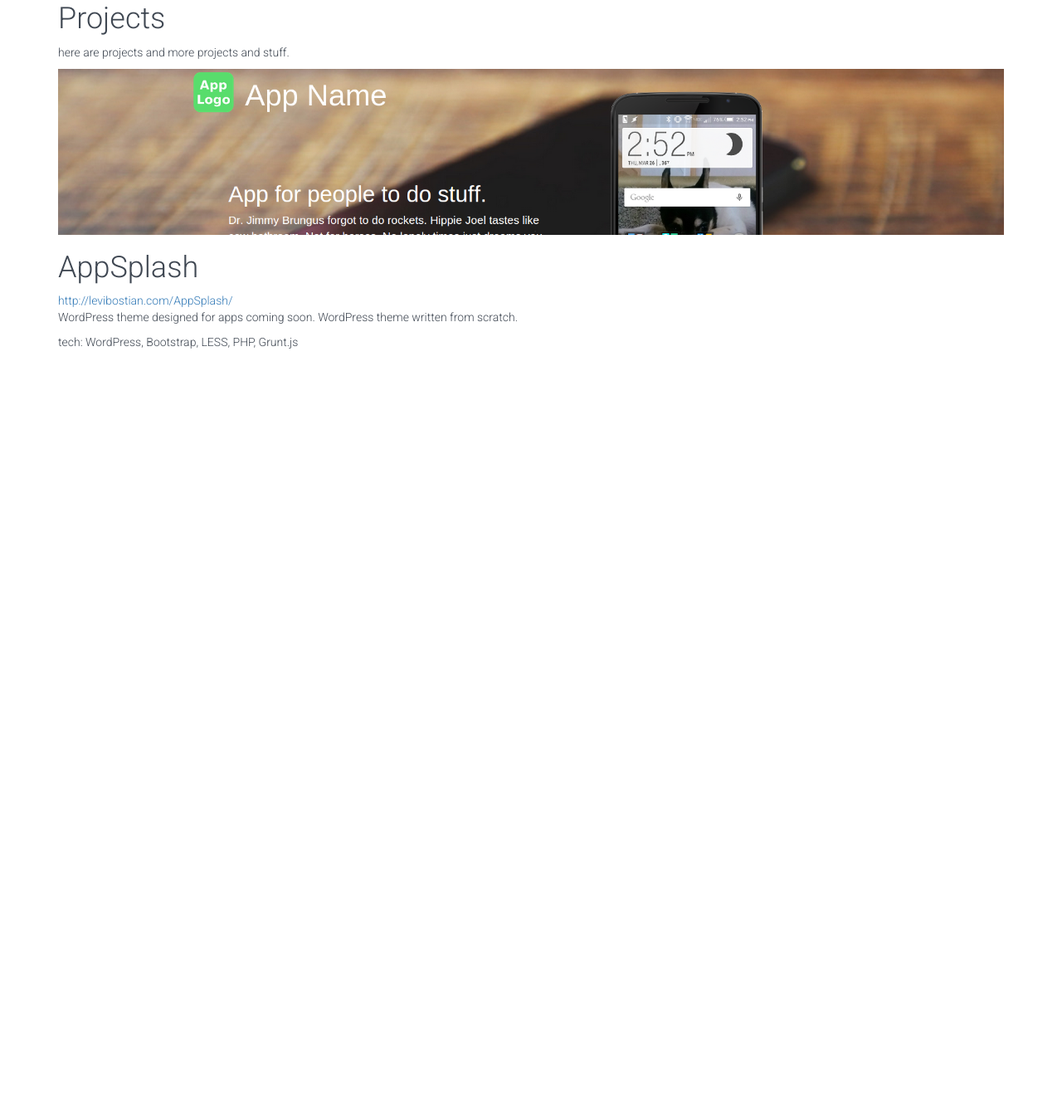
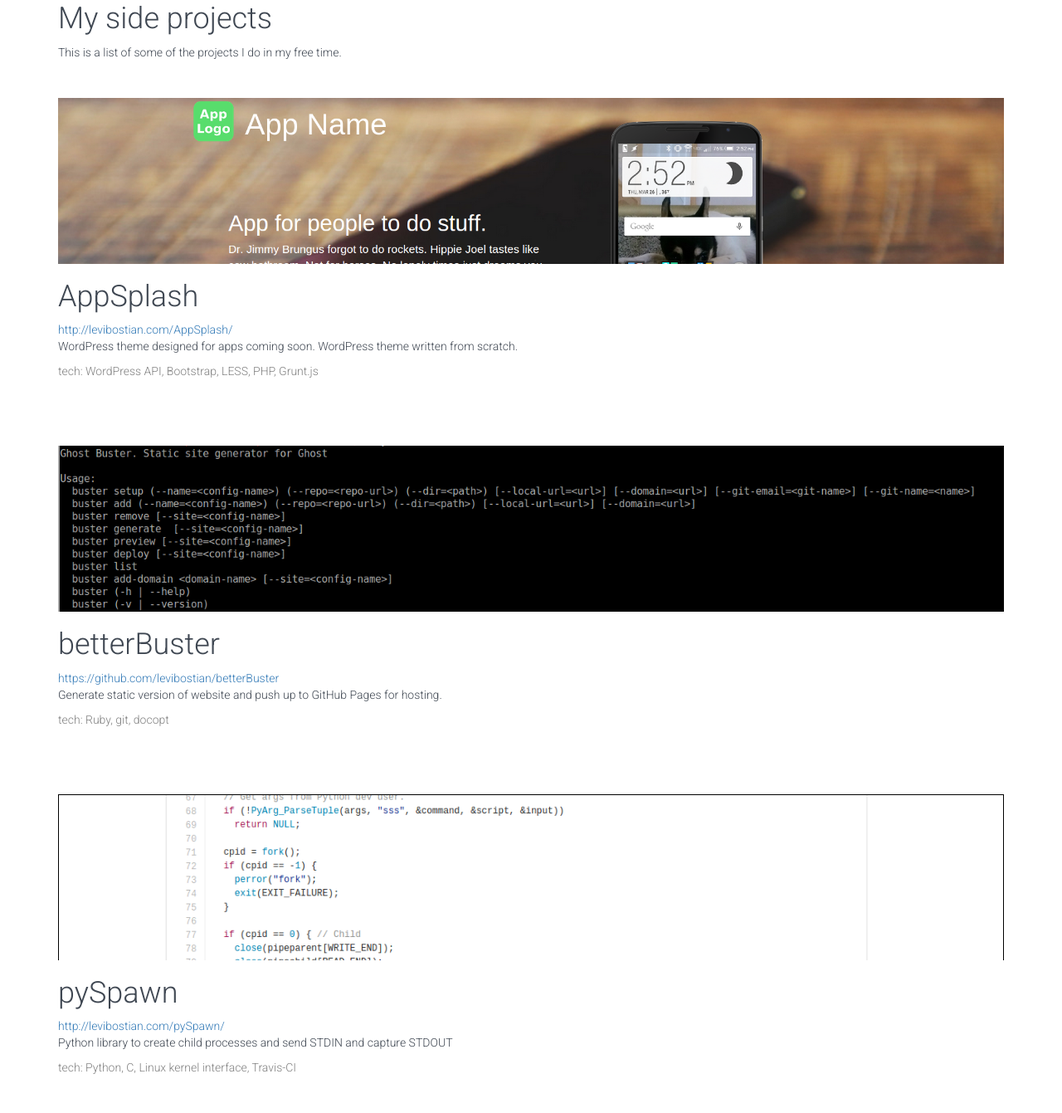
Before and after one commit to levibostian/projects, a website: page index.html in a window 1280 px wide. Shown: the part 517-1858 px from the top of the page at 83% size. Before the commit the page ends 949 px from the top, so only its background shows below. Drawn offline with nearby package versions, Linux system fonts and the light colour scheme.

Commit message:
Add a couple more projects to the site.

```diff
--- a/index.html
+++ b/index.html
@@ -26,12 +26,12 @@
                 <div class="container">
                     <div class="row">
                         <div class="col-md-12">
-                            <h1>Projects</h1>
-                            <p>here are projects and more projects and stuff.</p>
+                            <h1>My side projects</h1>
+                            <p>This is a list of some of the projects I do in my free time.</p>
                         </div>
                     </div><!-- row -->
 
-                    <div class="row">
+                    <div class="row project-row">
                         <div class="col-md-12 project-header-img">
                             <img class="img-responsive" src="img/projects/appsplash.png"/>
                         </div>
@@ -41,9 +41,39 @@
                             <p>
                                 WordPress theme designed for apps coming soon. WordPress theme written from scratch.
                             </p>
-                            <p class="tech">tech: WordPress, Bootstrap, LESS, PHP, Grunt.js</p>
+                            <p class="tech">tech: WordPress API, Bootstrap, LESS, PHP, Grunt.js</p>
                         </div>
-                    </div>
+                    </div><!-- row -->
+
+                    <div class="row project-row">
+                        <div class="col-md-12 project-header-img">
+                            <img class="img-responsive" src="img/projects/betterbuster.png"/>
+                        </div>
+                        <div class="col-md-12">
+                            <h1>betterBuster</h1>
+                            <a href="https://github.com/levibostian/betterBuster">https://github.com/levibostian/betterBuster</a>
+                            <p>
+                                Generate static version of website and push up to GitHub Pages for hosting.
+                            </p>
+                            <p class="tech">tech: Ruby, git, docopt</p>
+                        </div>
+                    </div><!-- row -->
+
+                    <div class="row project-row">
+                        <div class="col-md-12 project-header-img">
+                            <img class="img-responsive" style="border:1px solid black" src="img/projects/pyspawn.png"/>
+                        </div>
+                        <div class="col-md-12">
+                            <h1>pySpawn</h1>
+                            <a href="http://levibostian.com/pySpawn/">http://levibostian.com/pySpawn/</a>
+                            <p>
+                                Python library to create child processes and send STDIN and capture STDOUT
+                            </p>
+                            <p class="tech">tech: Python, C, Linux kernel interface, Travis-CI</p>
+                        </div>
+                    </div><!-- row -->
+
+
                 </div><!-- container -->
             </div><!-- row -->
         </div><!-- container-fluid -->
--- a/lib/less/style.less
+++ b/lib/less/style.less
@@ -108,3 +108,10 @@ body {
     height: 200px;
     overflow:hidden;
 }
+.project-row {
+    padding-top: 35px;
+    padding-bottom: 35px;
+}
+.tech {
+    color: gray;
+}
```
Also changed, not shown: img/projects/betterbuster.png (added), img/projects/pyspawn.png (added), style.css.
